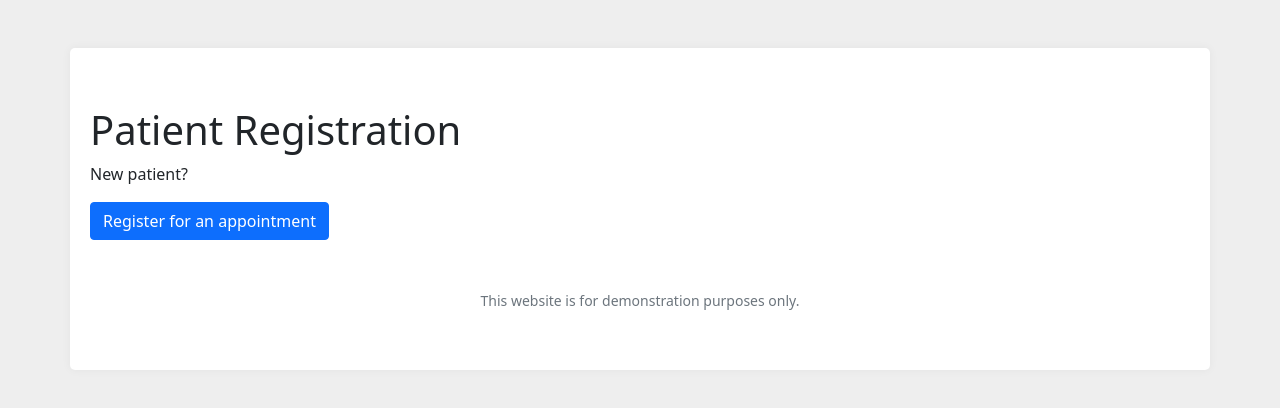
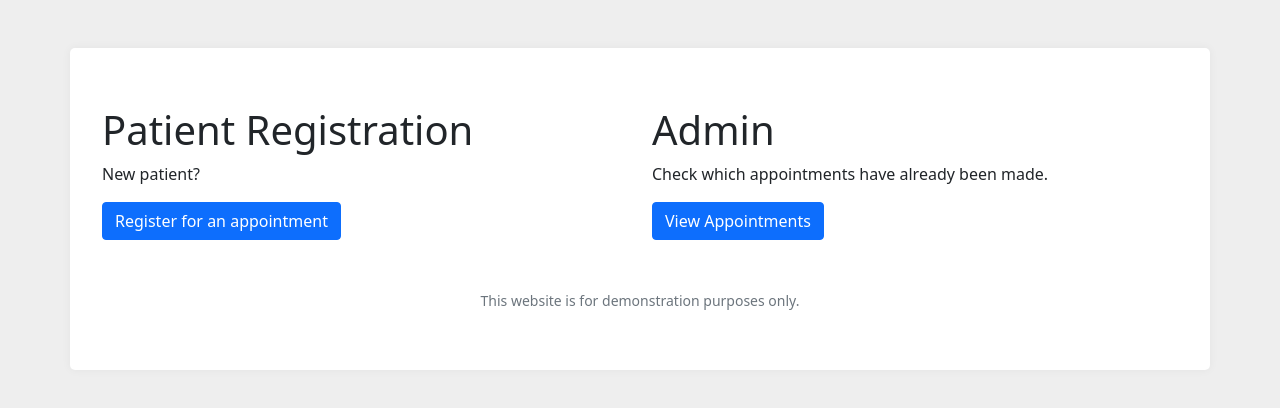
Before and after one commit to nvande/Patient-Registration, a React (Create React App) app: page / in a window 1280 px wide. Shown: the top 408 px of the page. Built offline with nearby package versions, Linux system fonts and the light colour scheme.

Commit message:
feat: more front end changes

```diff
--- a/src/components/AppointmentsComponent.js
+++ b/src/components/AppointmentsComponent.js
@@ -6,13 +6,17 @@ function AppointmentsComponent() {
 	const [appts, setAppts] = useState([]);
 
 	useEffect(() => {
+		fetchAppointments();
+	}, []);
+
+	const fetchAppointments = () => {
 		fetch('http://localhost:3007/api/appointments')
         .then(res => res.json())
         .then((data) => {
           	setAppts(data.data);
         })
         .catch(console.log)
-	}, []);
+	};
 
 	return (
 		<div>
--- a/src/components/RegistrationComponent.js
+++ b/src/components/RegistrationComponent.js
@@ -39,7 +39,7 @@ function RegistrationComponent() {
 
 	const [values, setValues] = useState({});
 
-	const changeHandler = (e, funct) =>{
+	const changeHandler = (e, funct) => {
 		const {name, value} = e.target;
         funct(prev => ({...prev, [name]: value}));
     };
--- a/src/pages/HomePage.js
+++ b/src/pages/HomePage.js
@@ -1,12 +1,15 @@
 import PageComponent from '../components/PageComponent.js';
 
-import Button from 'react-bootstrap/Button';
+import { Button, Container, Col, Row } from 'react-bootstrap';
 import { Link } from 'react-router-dom';
 
 function HomePage() {
 	return (
 		<PageComponent>
 			<div className="mt-5">
+				<Container>
+					<Row>
+						<Col>
 							<h1>
 								Patient Registration
 							</h1>
@@ -14,6 +17,18 @@ function HomePage() {
 								New patient?
 							</p>
 							<Link to="/register"><Button>Register for an appointment</Button></Link>
+						</Col>
+						<Col>
+							<h1>
+								Admin
+							</h1>
+							<p>
+								Check which appointments have already been made.
+							</p>
+							<Link to="/appointments"><Button>View Appointments</Button></Link>
+						</Col>
+					</Row>
+				</Container>
 			</div>
 		</PageComponent>
 	);
```
Lines whose indentation alone changed are shown as unchanged.
